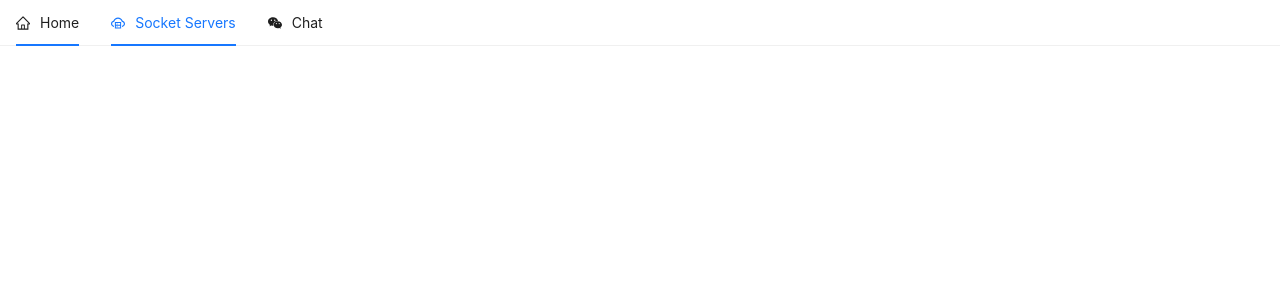
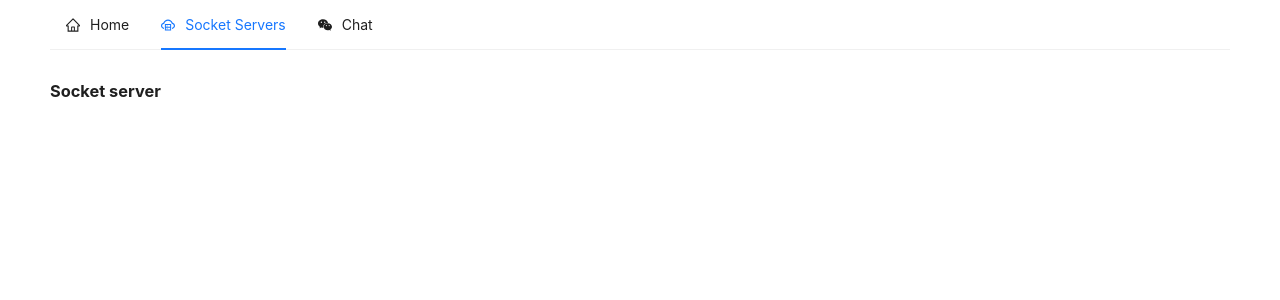
Before and after one commit to franlopezm/socketcluster-app, a React (Create React App) app in the folder client/: page / in a window 1280 px wide. Both pictures are taken after a click on the item "Socket Servers". Shown: the top 300 px of the page. Built offline with nearby package versions, Linux system fonts and the light colour scheme.

Commit message:
Added routes

```diff
--- a/client/src/App.js
+++ b/client/src/App.js
@@ -1,8 +1,11 @@
 import { useCallback, useState } from 'react'
-import { Menu } from 'antd'
+import { Menu, Layout } from 'antd'
 
+import Routes from './components/Routes'
 import { MENU_ITEMS, MENU_KEYS } from './constants/routes'
 import { MenuStorage } from './services/LocalStorage'
+
+const { Header, Content } = Layout
 
 function App() {
   const [route, setRoute] = useState(MenuStorage.get())
@@ -19,14 +22,22 @@ function App() {
   )
 
   return (
-    <div className="app">
+    <Layout className='layout-main' >
+      <Header className='header-main' >
         <Menu
           mode="horizontal"
           onClick={onChangeRoute}
           selectedKeys={[route]}
           items={MENU_ITEMS}
         />
-    </div>
+      </Header>
+
+      <Content className='content-main'>
+        <Routes
+          currentRoute={route}
+        />
+      </Content>
+    </Layout>
   )
 }
 
--- /dev/null
+++ b/client/src/components/Chat/index.js
@@ -0,0 +1,9 @@
+function Chat() {
+  return (
+    <div className="chat">
+      <h3>Chat</h3>
+    </div>
+  )
+}
+
+export default Chat
--- /dev/null
+++ b/client/src/components/Home/index.js
@@ -0,0 +1,9 @@
+function Home() {
+  return (
+    <div className="home">
+      <h3>Home</h3>
+    </div>
+  )
+}
+
+export default Home
--- /dev/null
+++ b/client/src/components/Routes.js
@@ -0,0 +1,22 @@
+import { ROUTES_KEY } from '../constants/routes'
+
+import Home from './Home'
+import Chat from './Chat'
+import SocketServer from './SocketServer'
+
+const routes = {
+  [ROUTES_KEY.home]: <Home />,
+  [ROUTES_KEY.chat]: <Chat />,
+  [ROUTES_KEY.socketServer]: <SocketServer />
+}
+
+function Routes(props) {
+  const { currentRoute } = props
+
+  const component = routes[currentRoute]
+  if (component) return component
+
+  return <Home />
+}
+
+export default Routes
--- /dev/null
+++ b/client/src/components/SocketServer/index.js
@@ -0,0 +1,9 @@
+function SocketServer() {
+  return (
+    <div className="socket-server">
+      <h3>Socket server</h3>
+    </div>
+  )
+}
+
+export default SocketServer
--- a/client/src/index.css
+++ b/client/src/index.css
@@ -11,3 +11,19 @@ code {
   font-family: source-code-pro, Menlo, Monaco, Consolas, 'Courier New',
     monospace;
 }
+
+.layout-main {
+  background-color: #fff;
+}
+
+.header-main {
+  background-color: #fff;
+  height: 50px;
+  padding-inline: 50px;
+  line-height: 50px;
+}
+
+.content-main {
+  padding: 15px 0 15px 0;
+  padding-inline: 50px;
+}
```
Also changed, not shown: client/public/logo192.png (deleted), client/public/logo512.png (deleted). Lines whose indentation alone changed are shown as unchanged.
